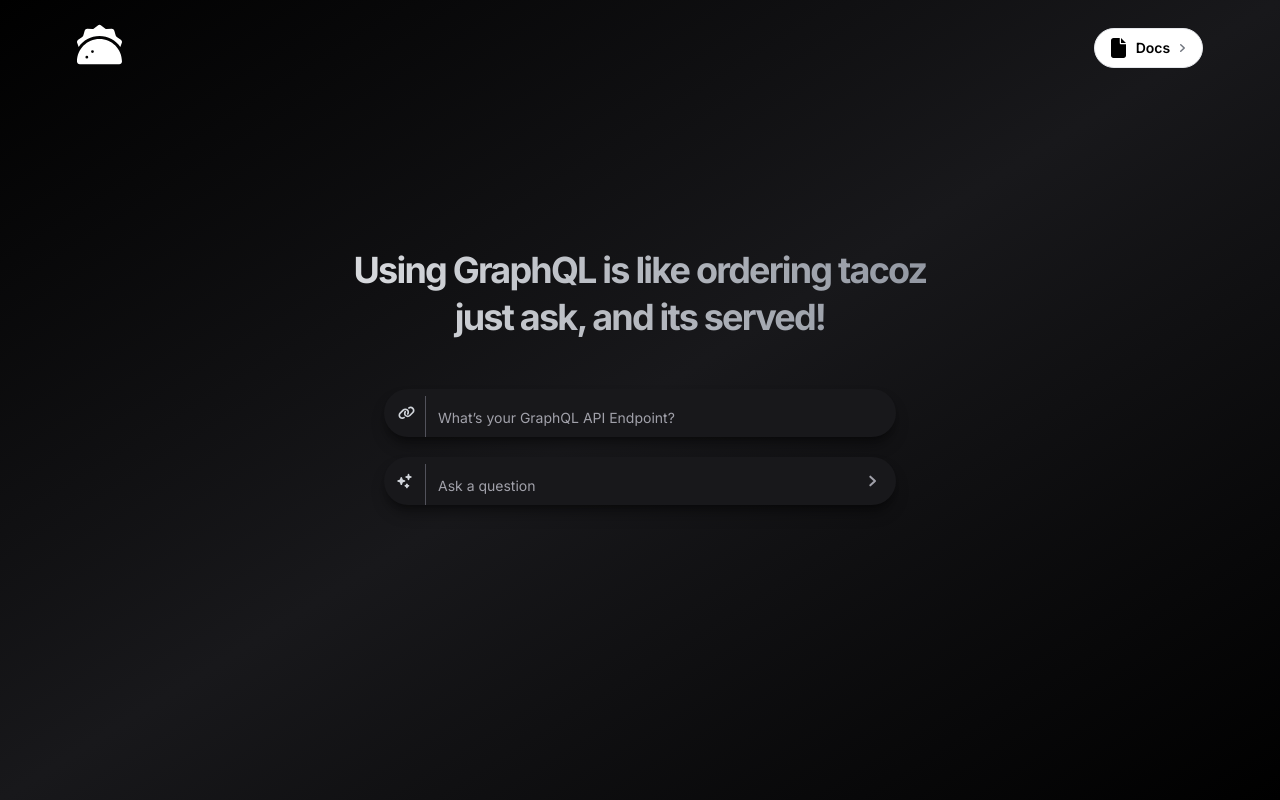
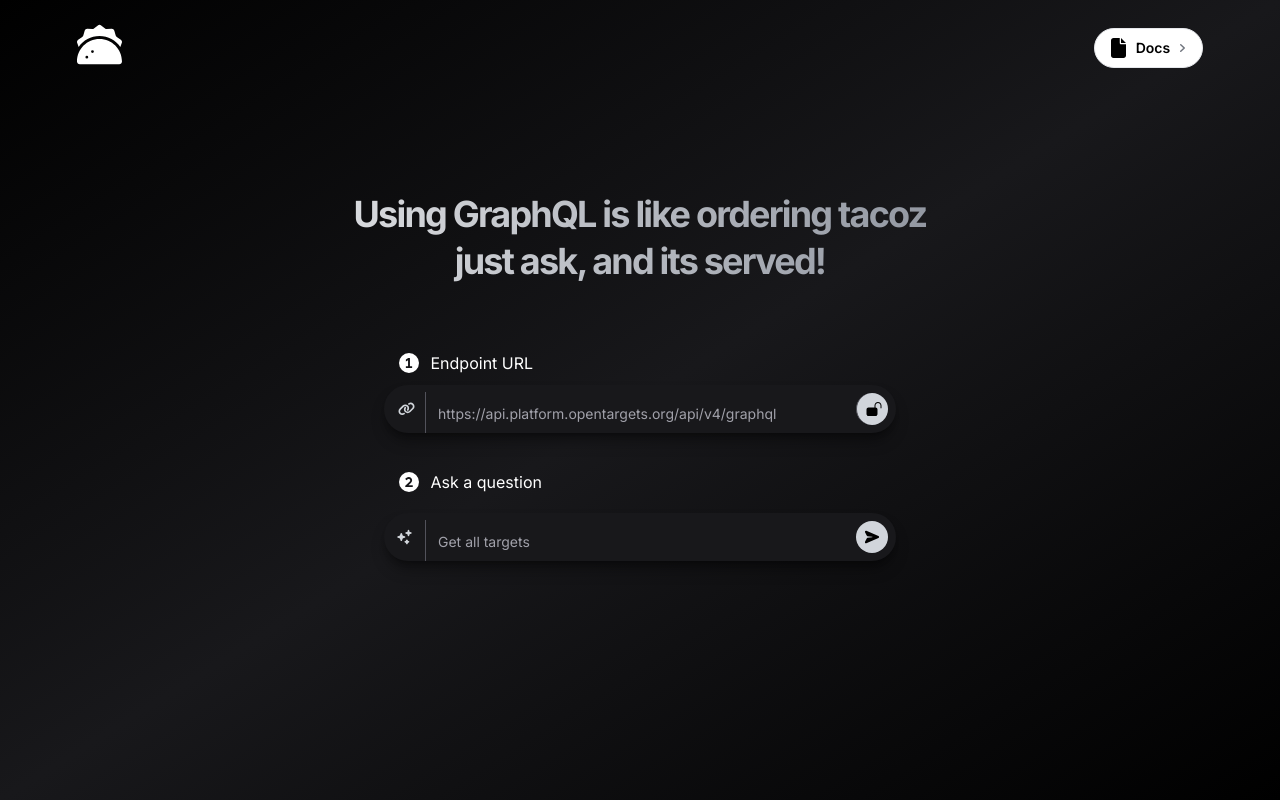
Before and after one commit to geobde/graphqlexplorer, a Next.js app: page / in a window 1280 px wide. Built offline with nearby package versions, Linux system fonts and the light colour scheme.

Commit message:
add new buttons

```diff
--- a/src/app/page.jsx
+++ b/src/app/page.jsx
@@ -52,12 +52,15 @@ export default function Home() {
                   Using GraphQL is like ordering tacoz <br />
                   just ask, and its served!
                 </h1>
-                <form onSubmit={handleSubmit} className="w-full h-full">
+                <form style={{marginTop:100}} onSubmit={handleSubmit} className="w-full h-full">
                 <div className="flexpy-[4vh] my-12 justify-center items-center">
-                <div className="flex  flex-col w-full justify-center items-center align-start">
-
+                <div style={{position:"relative",width: 515,margin: "0 auto"}} className="flex  flex-col w-full justify-center items-center align-start">
+               <div style={{top: "-34px", left: "16px", display: "flex",position: "absolute",alignItems: "center"}}>
+                <svg style={{width: 20,fill: "white"}} xmlns="http://www.w3.org/2000/svg" viewBox="0 0 512 512"><path d="M0 256a256 256 0 1 1 512 0A256 256 0 1 1 0 256zm176 80v48h24 56 56 24V336H312 280V152 128H256h-8-6.2l-5.4 3L176 164.5v54.9l11.7-6.5L232 188.3V336H200 176z"/></svg>
+                <label style={{marginLeft:12, color:"white"}}>Endpoint URL</label>
+                </div>
                 <div className="flex items-center justify-center w-full max-w-lg gap-2 px-2 divide-x divide-zinc-600 shadow-lg min-h-12 bg-zinc-900 rounded-3xl shadow-black/40 z-10">
-                <div class="flex items-center justify-center rounded-l-full"><svg style={{marginLeft: 6,marginRight: 2,width:17,fill:"rgb(209, 213, 219)"}} xmlns="http://www.w3.org/2000/svg" viewBox="0 0 640 512"><path d="M579.8 267.7c56.5-56.5 56.5-148 0-204.5c-50-50-128.8-56.5-186.3-15.4l-1.6 1.1c-14.4 10.3-17.7 30.3-7.4 44.6s30.3 17.7 44.6 7.4l1.6-1.1c32.1-22.9 76-19.3 103.8 8.6c31.5 31.5 31.5 82.5 0 114L422.3 334.8c-31.5 31.5-82.5 31.5-114 0c-27.9-27.9-31.5-71.8-8.6-103.8l1.1-1.6c10.3-14.4 6.9-34.4-7.4-44.6s-34.4-6.9-44.6 7.4l-1.1 1.6C206.5 251.2 213 330 263 380c56.5 56.5 148 56.5 204.5 0L579.8 267.7zM60.2 244.3c-56.5 56.5-56.5 148 0 204.5c50 50 128.8 56.5 186.3 15.4l1.6-1.1c14.4-10.3 17.7-30.3 7.4-44.6s-30.3-17.7-44.6-7.4l-1.6 1.1c-32.1 22.9-76 19.3-103.8-8.6C74 372 74 321 105.5 289.5L217.7 177.2c31.5-31.5 82.5-31.5 114 0c27.9 27.9 31.5 71.8 8.6 103.9l-1.1 1.6c-10.3 14.4-6.9 34.4 7.4 44.6s34.4 6.9 44.6-7.4l1.1-1.6C433.5 260.8 427 182 377 132c-56.5-56.5-148-56.5-204.5 0L60.2 244.3z"/></svg></div>
+                <div className="flex items-center justify-center rounded-l-full"><svg style={{marginLeft: 6,marginRight: 2,width:17,fill:"rgb(209, 213, 219)"}} xmlns="http://www.w3.org/2000/svg" viewBox="0 0 640 512"><path d="M579.8 267.7c56.5-56.5 56.5-148 0-204.5c-50-50-128.8-56.5-186.3-15.4l-1.6 1.1c-14.4 10.3-17.7 30.3-7.4 44.6s30.3 17.7 44.6 7.4l1.6-1.1c32.1-22.9 76-19.3 103.8 8.6c31.5 31.5 31.5 82.5 0 114L422.3 334.8c-31.5 31.5-82.5 31.5-114 0c-27.9-27.9-31.5-71.8-8.6-103.8l1.1-1.6c10.3-14.4 6.9-34.4-7.4-44.6s-34.4-6.9-44.6 7.4l-1.1 1.6C206.5 251.2 213 330 263 380c56.5 56.5 148 56.5 204.5 0L579.8 267.7zM60.2 244.3c-56.5 56.5-56.5 148 0 204.5c50 50 128.8 56.5 186.3 15.4l1.6-1.1c14.4-10.3 17.7-30.3 7.4-44.6s-30.3-17.7-44.6-7.4l-1.6 1.1c-32.1 22.9-76 19.3-103.8-8.6C74 372 74 321 105.5 289.5L217.7 177.2c31.5-31.5 82.5-31.5 114 0c27.9 27.9 31.5 71.8 8.6 103.9l-1.1 1.6c-10.3 14.4-6.9 34.4 7.4 44.6s34.4 6.9 44.6-7.4l1.1-1.6C433.5 260.8 427 182 377 132c-56.5-56.5-148-56.5-204.5 0L60.2 244.3z"/></svg></div>
                 <div className="flex items-center self-end flex-1 min-w-0">
                     <div className="relative w-full flex items-center transition-all duration-300 min-h-full h-fit" style={{height: 41}}>
                     <div className="relative flex flex-1 min-w-0 self-start">
@@ -66,25 +69,21 @@ export default function Home() {
                           onChange={(e) => setEndpoint(e.target.value)}
                           type="text"
                           className="flex-[1_0_50%] min-w-[50%] disabled:opacity-80 text-white bg-transparent border-0 shadow-none resize-none outline-none ring-0 disabled:bg-transparent selection:bg-teal-300 selection:text-black placeholder:text-zinc-400 [scroll-padding-block:0.75rem] pl-3 py-3 sm:min-h-[15px] sm:leading-6 text-base md:text-sm"
-                          placeholder="What’s your GraphQL API Endpoint?"
+                          placeholder="https://api.platform.opentargets.org/api/v4/graphql"
                           style={{height: "41px !important"}}
                         />
                     </div>
                     </div>
                 </div>
-                {/\/graphql$/.test(endpoint) &&
-                  <button
-                  style={{border:"none", color:"#a1a1aa"}}
-                  type="submit"
-                >
-                  <svg style={{marginRight: 10 }}width="15" height="15" viewBox="0 0 24 17" fill="none" xmlns="http://www.w3.org/2000/svg">
-                  <path d="M23.625 1.85547L22.7285 2.75195L9.36035 16.0516L8.46914 16.9428L7.57793 16.0516L0.896484 9.40176L0 8.51055L1.7877 6.71758L2.68418 7.60879L8.46914 13.3674L20.9408 0.953711L21.8373 0.0625L23.625 1.85547Z" fill="green"/>
-                  </svg>
-                </button>}
+                <button type="button"  className="invert-theme bg-gs-gray-400 text-sm gap-1.5 justify-start text-gs-background-1000 rounded-full flex items-center h-8 origin-right overflow-hidden ease-in font-medium px-[9px] disabled:opacity-50 hover:bg-gs-gray-600" data-state="closed" style={{background:"rgb(209, 213, 219)", width: 32}}><svg viewBox="0 0 16 14" fill="none" xmlns="http://www.w3.org/2000/svg" className="w-4 h-4 shrink-0"><path d="M11.998 0C13.9314 0 15.498 1.56667 15.498 3.5V6C15.498 6.13261 15.4454 6.25978 15.3516 6.35355C15.2578 6.44732 15.1307 6.5 14.998 6.5C14.8654 6.5 14.7383 6.44732 14.6445 6.35355C14.5507 6.25978 14.498 6.13261 14.498 6V3.5C14.498 2.83696 14.2347 2.20107 13.7658 1.73223C13.297 1.26339 12.6611 1 11.998 1C11.335 1 10.6991 1.26339 10.2303 1.73223C9.76144 2.20107 9.49805 2.83696 9.49805 3.5V5.5C10.0285 5.5 10.5372 5.71071 10.9123 6.08579C11.2873 6.46086 11.498 6.96957 11.498 7.5V12C11.498 12.5304 11.2873 13.0391 10.9123 13.4142C10.5372 13.7893 10.0285 14 9.49805 14H2.49805C1.96761 14 1.45891 13.7893 1.08383 13.4142C0.708761 13.0391 0.498047 12.5304 0.498047 12V7.5C0.498047 6.96957 0.708761 6.46086 1.08383 6.08579C1.45891 5.71071 1.96761 5.5 2.49805 5.5H8.49805V3.5C8.49805 1.56667 10.0647 0 11.998 0Z" fill="currentColor"></path></svg>Public</button>
                 </div>
 
-                <div className="mt-5 flex items-center justify-center w-full max-w-lg gap-2 px-2  divide-x divide-zinc-600 shadow-lg min-h-12 bg-zinc-900 rounded-3xl shadow-black/40 z-10">
-                <div class="flex items-center justify-center rounded-l-full"><svg style={{width:25,color:"rgb(209, 213, 219)"}} xmlns="http://www.w3.org/2000/svg" viewBox="0 0 16 16" fill="none" class="icon-sm transition-colors group-hover/button:text-brand-purple" width="16" height="16"><path d="M12.784 1.442a.8.8 0 0 0-1.569 0l-.191.953a.8.8 0 0 1-.628.628l-.953.19a.8.8 0 0 0 0 1.57l.953.19a.8.8 0 0 1 .628.629l.19.953a.8.8 0 0 0 1.57 0l.19-.953a.8.8 0 0 1 .629-.628l.953-.19a.8.8 0 0 0 0-1.57l-.953-.19a.8.8 0 0 1-.628-.629l-.19-.953h-.002ZM5.559 4.546a.8.8 0 0 0-1.519 0l-.546 1.64a.8.8 0 0 1-.507.507l-1.64.546a.8.8 0 0 0 0 1.519l1.64.547a.8.8 0 0 1 .507.505l.546 1.641a.8.8 0 0 0 1.519 0l.546-1.64a.8.8 0 0 1 .506-.507l1.641-.546a.8.8 0 0 0 0-1.519l-1.64-.546a.8.8 0 0 1-.507-.506L5.56 4.546Zm5.6 6.4a.8.8 0 0 0-1.519 0l-.147.44a.8.8 0 0 1-.505.507l-.441.146a.8.8 0 0 0 0 1.519l.44.146a.8.8 0 0 1 .507.506l.146.441a.8.8 0 0 0 1.519 0l.147-.44a.8.8 0 0 1 .506-.507l.44-.146a.8.8 0 0 0 0-1.519l-.44-.147a.8.8 0 0 1-.507-.505l-.146-.441Z" fill="currentColor"></path></svg></div>
+                <div style={{top: "85px", left: "16px", display: "flex",position: "absolute",alignItems: "center"}}>
+                <svg style={{width: 20,fill: "white"}} xmlns="http://www.w3.org/2000/svg" viewBox="0 0 512 512"><path d="M256 512A256 256 0 1 0 256 0a256 256 0 1 0 0 512zM193.7 146.5c15.8-12 35.2-18.4 55.1-18.1l3.4 .1c46.5 .7 83.8 38.6 83.8 85.1c0 23.5-9.7 46-26.9 62.1L244.7 336H328h24v48H328 184 160V349.6l7.6-7.1L276.3 240.6c7.5-7 11.7-16.8 11.7-27.1c0-20.3-16.3-36.8-36.6-37.1l-3.4-.1c-9.1-.1-18 2.8-25.3 8.3L206.5 197l-19.1 14.5-29.1-38.2 19.1-14.5 16.2-12.3z"/></svg>
+                <label style={{marginLeft:12, color:"white"}}>Ask a question</label>
+                </div>
+                <div style={{marginTop:80}} className="mt-5 flex items-center justify-center w-full max-w-lg gap-2 px-2  divide-x divide-zinc-600 shadow-lg min-h-12 bg-zinc-900 rounded-3xl shadow-black/40 z-10">
+                <div className="flex items-center justify-center rounded-l-full"><svg style={{width:25,color:"rgb(209, 213, 219)"}} xmlns="http://www.w3.org/2000/svg" viewBox="0 0 16 16" fill="none" className="icon-sm transition-colors group-hover/button:text-brand-purple" width="16" height="16"><path d="M12.784 1.442a.8.8 0 0 0-1.569 0l-.191.953a.8.8 0 0 1-.628.628l-.953.19a.8.8 0 0 0 0 1.57l.953.19a.8.8 0 0 1 .628.629l.19.953a.8.8 0 0 0 1.57 0l.19-.953a.8.8 0 0 1 .629-.628l.953-.19a.8.8 0 0 0 0-1.57l-.953-.19a.8.8 0 0 1-.628-.629l-.19-.953h-.002ZM5.559 4.546a.8.8 0 0 0-1.519 0l-.546 1.64a.8.8 0 0 1-.507.507l-1.64.546a.8.8 0 0 0 0 1.519l1.64.547a.8.8 0 0 1 .507.505l.546 1.641a.8.8 0 0 0 1.519 0l.546-1.64a.8.8 0 0 1 .506-.507l1.641-.546a.8.8 0 0 0 0-1.519l-1.64-.546a.8.8 0 0 1-.507-.506L5.56 4.546Zm5.6 6.4a.8.8 0 0 0-1.519 0l-.147.44a.8.8 0 0 1-.505.507l-.441.146a.8.8 0 0 0 0 1.519l.44.146a.8.8 0 0 1 .507.506l.146.441a.8.8 0 0 0 1.519 0l.147-.44a.8.8 0 0 1 .506-.507l.44-.146a.8.8 0 0 0 0-1.519l-.44-.147a.8.8 0 0 1-.507-.505l-.146-.441Z" fill="currentColor"></path></svg></div>
                 <div className="flex items-center self-end flex-1 min-w-0">
                     <div className="relative w-full flex items-center transition-all duration-300 min-h-full h-fit" style={{height: 41}}>
                     <div className="relative flex flex-1 min-w-0 self-start">
@@ -93,21 +92,18 @@ export default function Home() {
                           value={input}
                           onChange={handleInputChange}
                           className="flex-[1_0_50%] min-w-[50%] disabled:opacity-80 text-white bg-transparent border-0 shadow-none resize-none outline-none ring-0 disabled:bg-transparent selection:bg-teal-300 selection:text-black placeholder:text-zinc-400 [scroll-padding-block:0.75rem] pl-3 py-3 sm:min-h-[15px] sm:leading-6 text-base md:text-sm"
-                          placeholder="Ask a question"
+                          placeholder="Get all targets"
                           style={{height: "41px !important"}}
                         />
                     </div>
                     </div>
                 </div>
-                <button
-                style={{border:"none", color:"#a1a1aa"}}
-                type="submit"
-              >
+                <button className="invert-theme bg-gs-gray-400 text-sm gap-1.5 justify-start text-gs-background-1000 rounded-full flex items-center h-8 origin-right overflow-hidden ease-in font-medium px-[9px] disabled:opacity-50 hover:bg-gs-gray-600" style={{background:"rgb(209, 213, 219)", width: 32, border:"none", color:"#a1a1aa"}} type="submit">
                 {isLoading ? (
                   <svg
-                   style={{ marginLeft: "-25px" }}
-                    width="15"
-                    height="15"
+                   style={{ color:"black" }}
+                    width="20"
+                    height="20"
                     viewBox="0 0 24 24"
                     fill="none"
                     xmlns="http://www.w3.org/2000/svg"
@@ -124,28 +120,13 @@ export default function Home() {
                     />
                   </svg>
                 ) : (
-                  <svg
-                    width="32"
-                    height="32"
-                    viewBox="0 0 24 24"
-                    fill="none"
-                    xmlns="http://www.w3.org/2000/svg"
-                  >
-                    <path
-                      stroke="currentColor"
-                      strokeLinecap="round"
-                      strokeLinejoin="round"
-                      strokeWidth="1.5"
-                      d="M10.75 8.75L14.25 12L10.75 15.25"
-                    />
-                  </svg>
+                  <svg xmlns="http://www.w3.org/2000/svg" viewBox="0 0 512 512"><path d="M49.9 27.8C15.1 12.7-19.2 50.1-1.2 83.5L68.1 212.2c4.4 8.3 12.6 13.8 21.9 15c0 0 0 0 0 0l176 22c3.4 .4 6 3.3 6 6.7s-2.6 6.3-6 6.7l-176 22s0 0 0 0c-9.3 1.2-17.5 6.8-21.9 15L-1.2 428.5c-18 33.4 16.3 70.8 51.1 55.7L491.8 292.7c32.1-13.9 32.1-59.5 0-73.4L49.9 27.8z"/></svg>
                 )}
-              </button>
+                </button>
                 </div>
-
               </div>
              </div>
-        </form>
+          </form>
          </div>
         </div>
        {!isLoading && <span style={{position:"absolute", bottom: "132px",left: 0,right: 0, textAlign:"center", marginTop:20, color:"white"}}>{lastMessage?.content}</span>}
```
